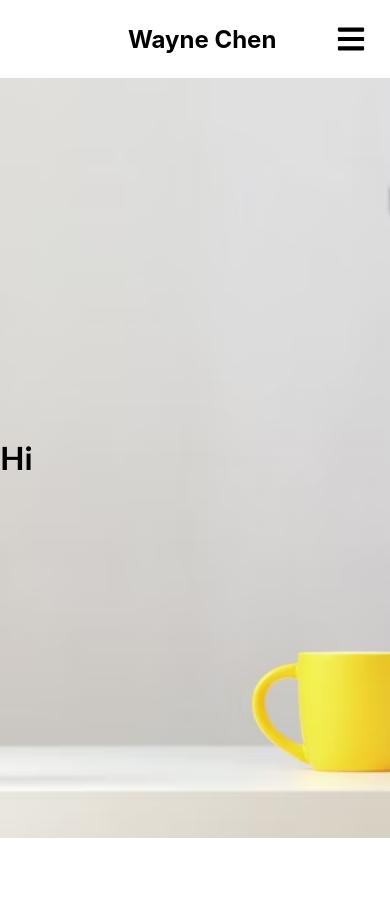
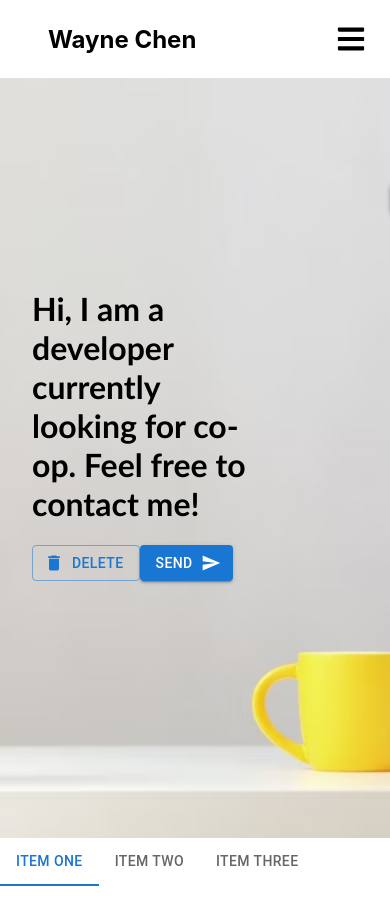
Before and after one commit to waychen95/waychen.com, a React (Create React App) app: page / in a window 390 px wide. Shown: the top 924 px of the page. Built offline with nearby package versions, Linux system fonts and the light colour scheme.

Commit message:
finished the home page layout with material ui

```diff
--- a/package.json
+++ b/package.json
@@ -3,6 +3,10 @@
   "version": "0.1.0",
   "private": true,
   "dependencies": {
+    "@emotion/react": "^11.11.3",
+    "@emotion/styled": "^11.11.0",
+    "@mui/icons-material": "^5.15.4",
+    "@mui/material": "^5.15.4",
     "@testing-library/jest-dom": "^5.17.0",
     "@testing-library/react": "^13.4.0",
     "@testing-library/user-event": "^13.5.0",
--- a/src/App.js
+++ b/src/App.js
@@ -2,12 +2,14 @@ import './App.css';
 import './components/Navbar';
 import { Navbar } from './components/Navbar';
 import Home from './pages/Home';
+import About from './pages/About';
 
 function App() {
   return (
     <>
       <Navbar />
       <Home />
+      <About />
     </>
   )
 }
--- a/src/components/Navbar.js
+++ b/src/components/Navbar.js
@@ -32,10 +32,10 @@ const Navbar = () => {
           </div>
           <div className={`hiddenLinks ${toggle ? 'open' : ''}`}>
             <div>
-              <a href='#'>Home</a>
+              <a href='/'>Home</a>
             </div>
             <div>
-              <a href='#'>About</a>
+              <a href=''>About</a>
             </div>
             <div>
               <a href='#'>Project</a>
--- a/src/index.css
+++ b/src/index.css
@@ -1,5 +1,8 @@
 body {
   margin: 0;
+  padding: 0;
+  height: 100vh;
+  width: 100vw;
   font-family: -apple-system, BlinkMacSystemFont, 'Segoe UI', 'Roboto', 'Oxygen',
     'Ubuntu', 'Cantarell', 'Fira Sans', 'Droid Sans', 'Helvetica Neue',
     sans-serif;
--- /dev/null
+++ b/src/pages/About.js
@@ -0,0 +1,30 @@
+import * as React from 'react';
+import Tabs from '@mui/material/Tabs';
+import Tab from '@mui/material/Tab';
+import Box from '@mui/material/Box';
+
+const About = () => {
+  const [value, setValue] = React.useState('one');
+
+  const handleChange = (event, newValue) => {
+    setValue(newValue);
+  };
+
+  return (
+    <Box id='about' sx={{ width: '100%' }}>
+      <Tabs
+        value={value}
+        onChange={handleChange}
+        textColor="primary"
+        indicatorColor="primary"
+        aria-label="secondary tabs example"
+      >
+        <Tab value="one" label="Item One" />
+        <Tab value="two" label="Item Two" />
+        <Tab value="three" label="Item Three" />
+      </Tabs>
+    </Box>
+  )
+}
+
+export default About;
--- a/src/pages/Home.js
+++ b/src/pages/Home.js
@@ -1,12 +1,21 @@
 import React from 'react';
 import '../styles/Home.css';
 import BannerImage from '../assets/banner.avif';
+import Button from '@mui/material/Button';
+import DeleteIcon from '@mui/icons-material/Delete';
+import SendIcon from '@mui/icons-material/Send';
 
 const Home = () => {
   return (
     <div className='main' style={{ backgroundImage: `url(${BannerImage})` }}>
-      <div>
-        <h1>Hi</h1>
+      <div className='banner-text'>
+        <h1>Hi, I am a developer currently looking for co-op. Feel free to contact me!</h1>
+        <Button variant="outlined" startIcon={<DeleteIcon />}>
+          Delete
+        </Button>
+        <Button variant="contained" endIcon={<SendIcon />}>
+          Send
+        </Button>
       </div>
     </div>
   )
--- a/src/styles/Home.css
+++ b/src/styles/Home.css
@@ -6,7 +6,13 @@
   align-items: left;
   flex-direction: column;
   background-position: center;
-  background-repeat: no-repeat;
   background-size: cover;
   font-family: "Gill Sans", "Gill Sans MT", Calibri, "Trebuchet MS", sans-serif;
 }
+
+.banner-text {
+  text-align: left;
+  height: 50%;
+  width: 60%;
+  padding: 2rem;
+}
--- a/src/styles/Navbar.css
+++ b/src/styles/Navbar.css
@@ -4,7 +4,7 @@
   align-items: center;
   justify-content: space-around;
   transition: background-color 0.3s ease;
-  width: 100%;
+  width: 100vw;
   padding: 1rem 0 1rem;
 }
 
@@ -83,13 +83,14 @@
 
 @media screen and (max-width: 1000px) {
 
+
   .navbar-option {
     display: none;
     flex-direction: column;
     justify-content: flex-end;
     align-items: center;
     text-align: center;
-    width: 100%; /* Make it take the full width */
+    width: 100%;
   }
 
   .hamburgerMenu {
@@ -104,21 +105,19 @@
   .left-side {
     flex: 50%;
     height: 100%;
-    margin-left: 8rem;
-    margin-right: 3rem;
+    margin-left: 3rem;
   }
 
   .hiddenLinks.open {
     display: flex;
     flex-direction: row;
-    justify-content: space-around;
     align-items: center;
     transition: justify-content 0.5 ease-in-out;
     color: black;
   }
 
   .hiddenLinks.open div a {
-    margin-right: 5rem;
+    margin-right: 20px;
     color: black;
   }
 }
```
Also changed, not shown: 1 other file (tests, documents, lock files or other folders).
